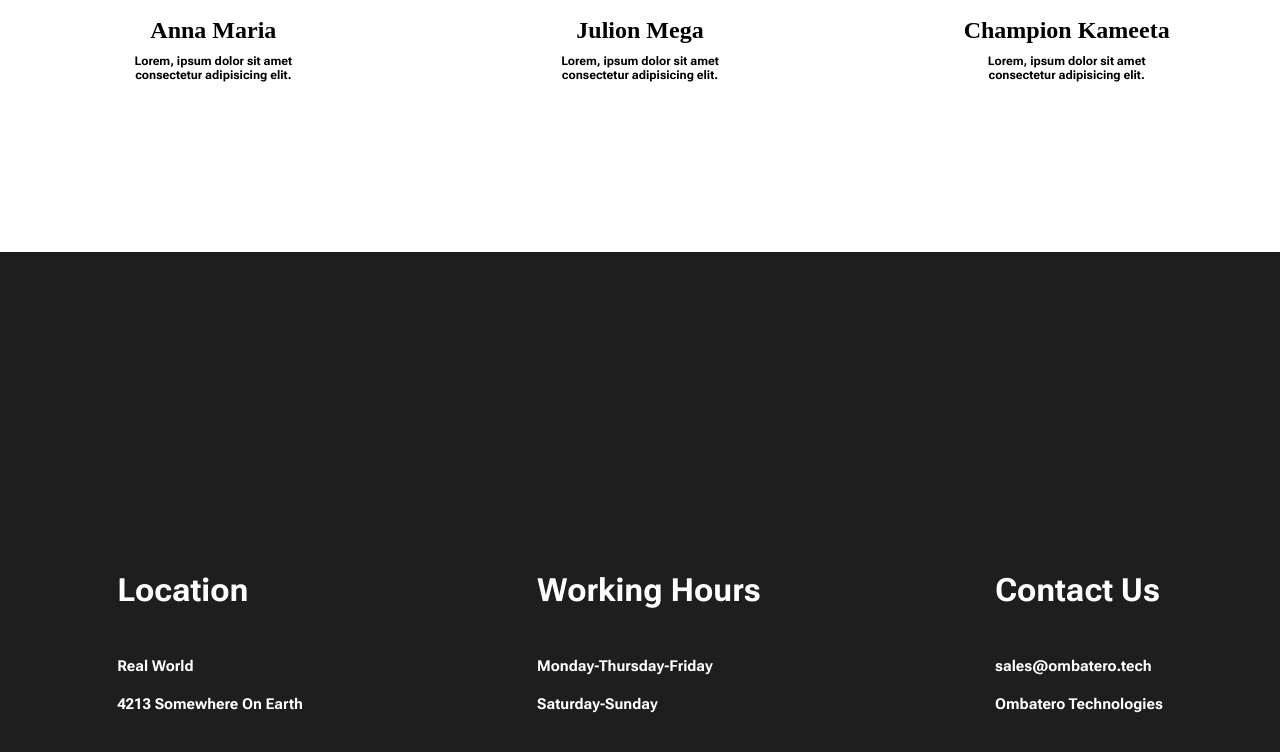
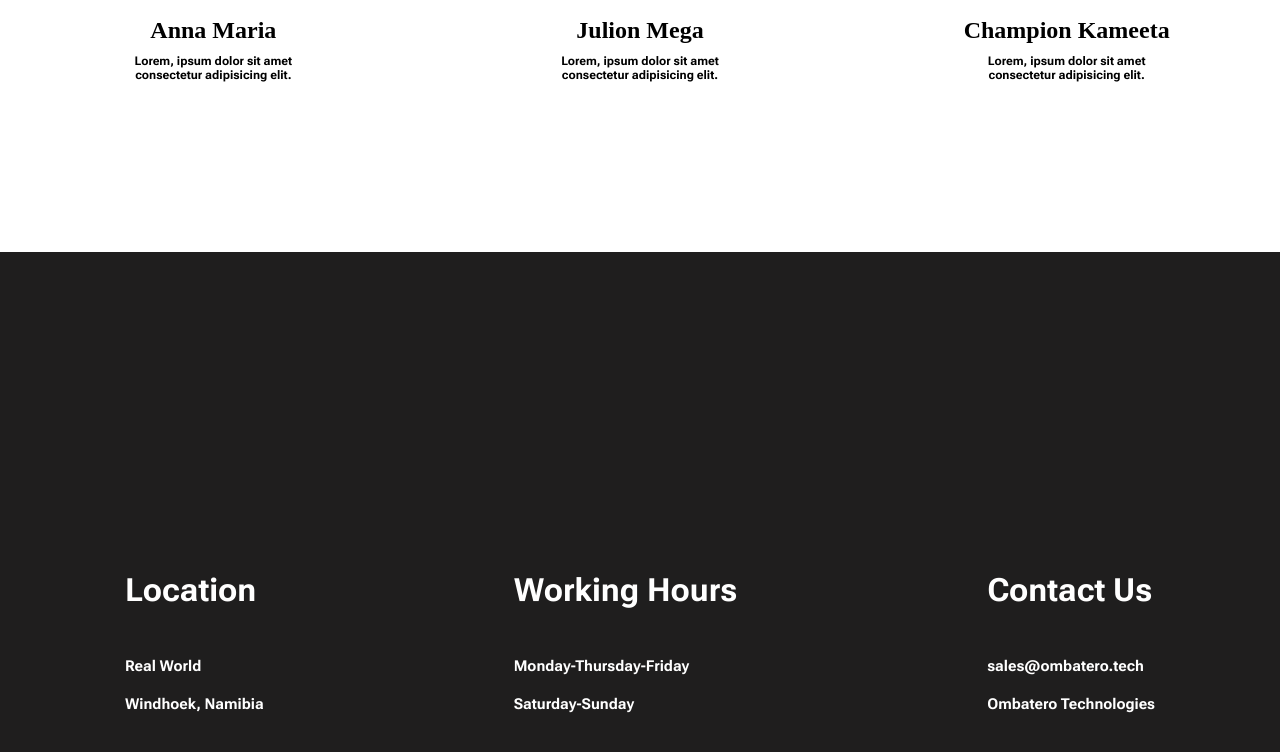
Before and after one commit to Ombatero-Technologies-PTY-LTD/Hoodies, a plain HTML site: page index.html in a window 1280 px wide. Shown: the part 3039-3791 px from the top of the page. Drawn offline with Linux system fonts and the light colour scheme.

Commit message:
location

```diff
--- a/index.html
+++ b/index.html
@@ -177,7 +177,7 @@ placeat magni earum delectus blanditiis nihil beatae perspiciatis!
 
        <h1 class="footer-heading">Location</h1>
        <h2 class="footer-primary-heading">Real World</h2>
-       <h3 class="footer-primary-heading">4213 Somewhere On Earth</h3>
+       <h3 class="footer-primary-heading">Windhoek, Namibia</h3>
     </div>
    <div class="container">
 
```
